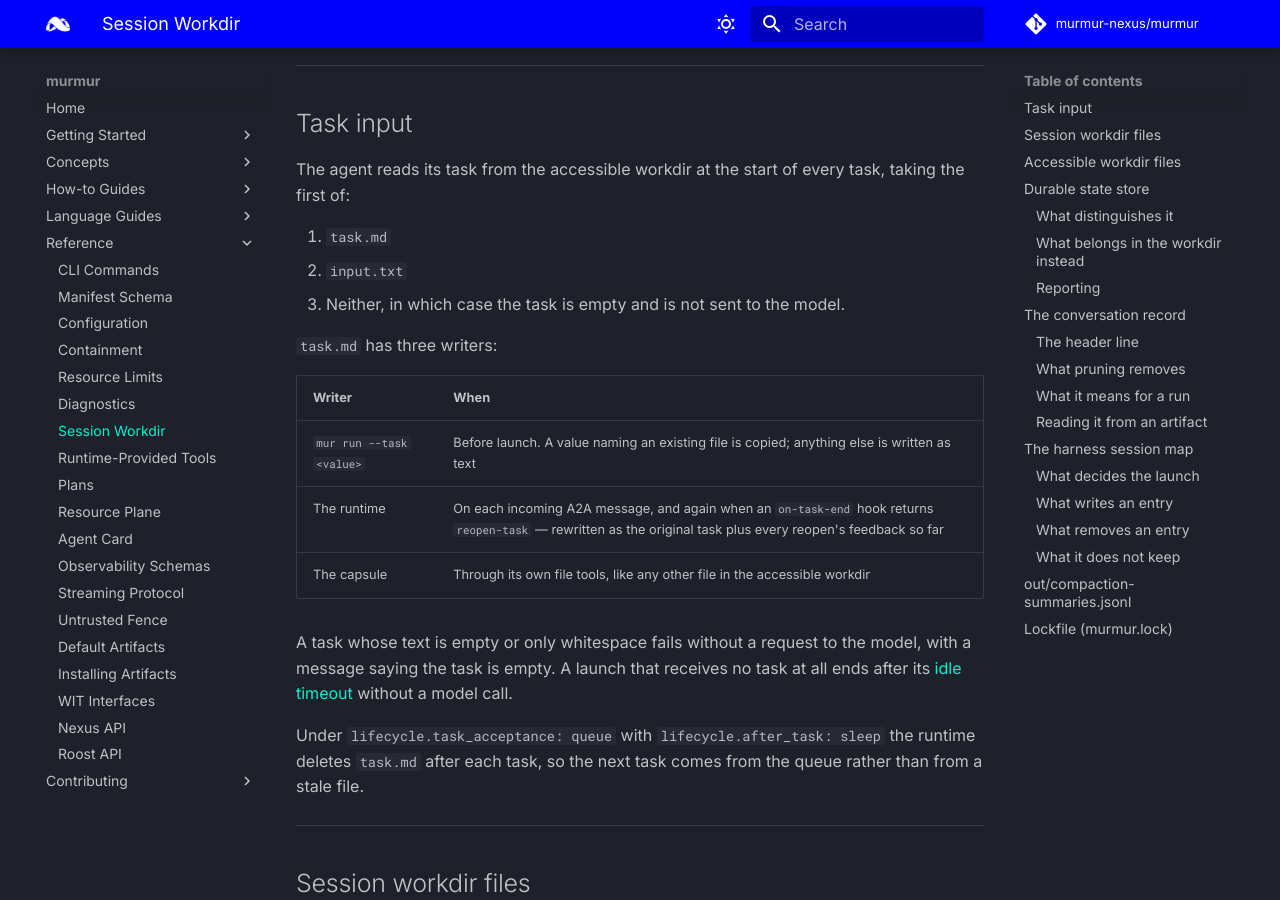
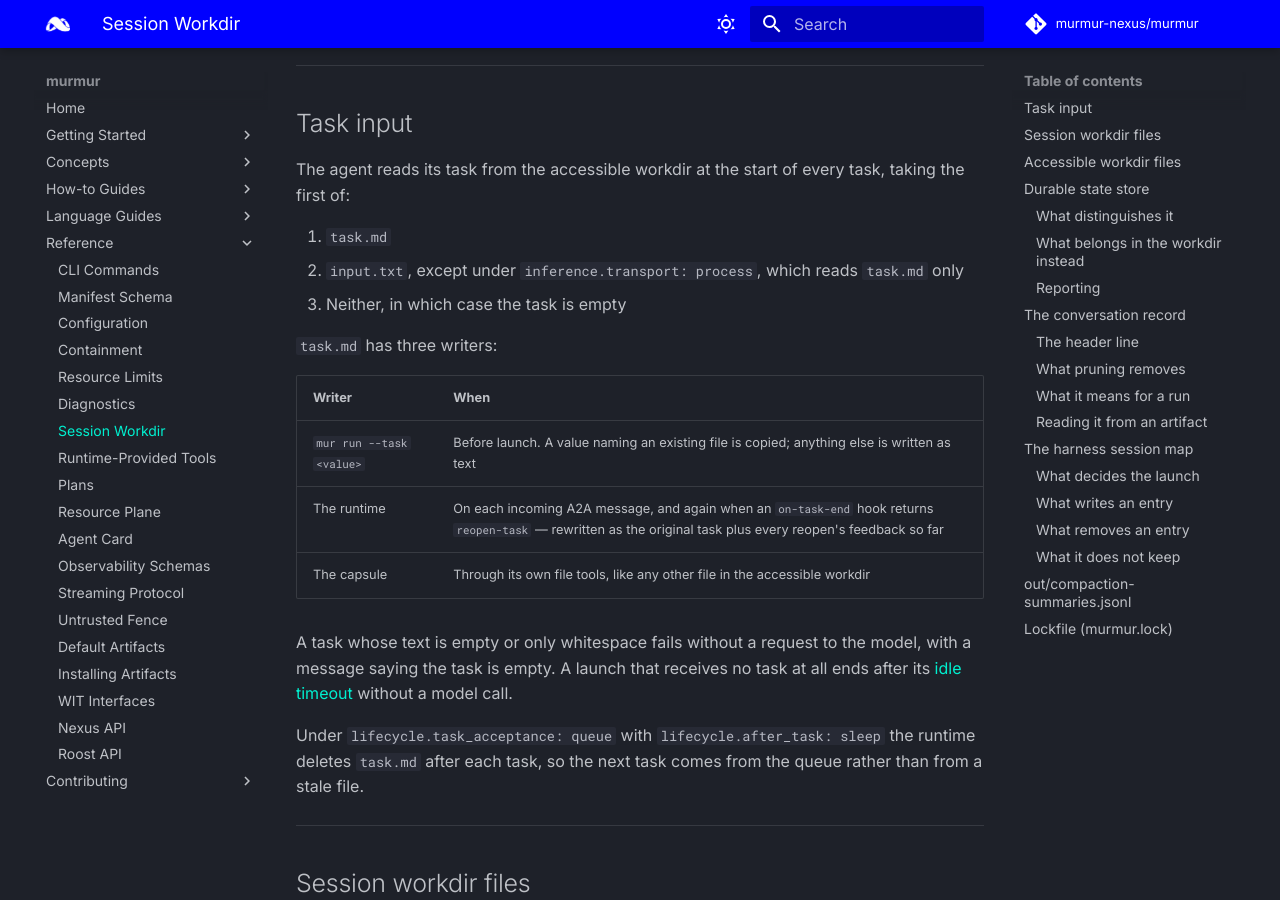
Before and after one commit to murmur-nexus/murmur, an MkDocs documentation site: the page built from docs/content/reference/workdir.md, in a window 1280 px wide and 900 px high, scrolled down 919 px. Built offline with MkDocs 1.6.1 and Material for MkDocs 9.7.7, drawn with Linux system fonts in a browser that asks for light colours; comment, search, counter and statistics services are not loaded.

```diff
--- a/docs/content/reference/workdir.md
+++ b/docs/content/reference/workdir.md
@@ -33,8 +33,8 @@ The agent reads its task from the accessible workdir at the start of every task,
 of:
 
 1. `task.md`
-2. `input.txt`
-3. Neither, in which case the task is empty and is not sent to the model.
+2. `input.txt`, except under `inference.transport: process`, which reads `task.md` only
+3. Neither, in which case the task is empty
 
 `task.md` has three writers:
 
```
Also changed, not shown: docs/content/reference/manifest.md (+3 -4 lines), 2 other files.
